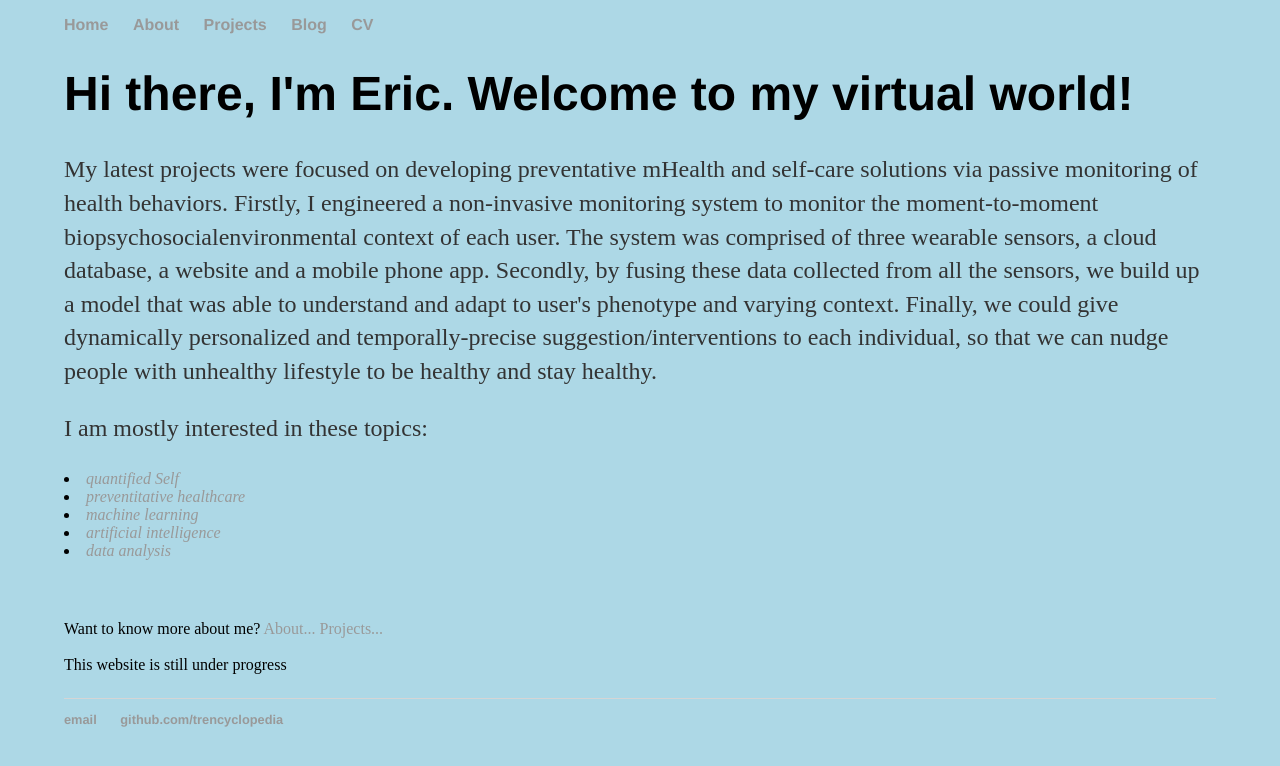
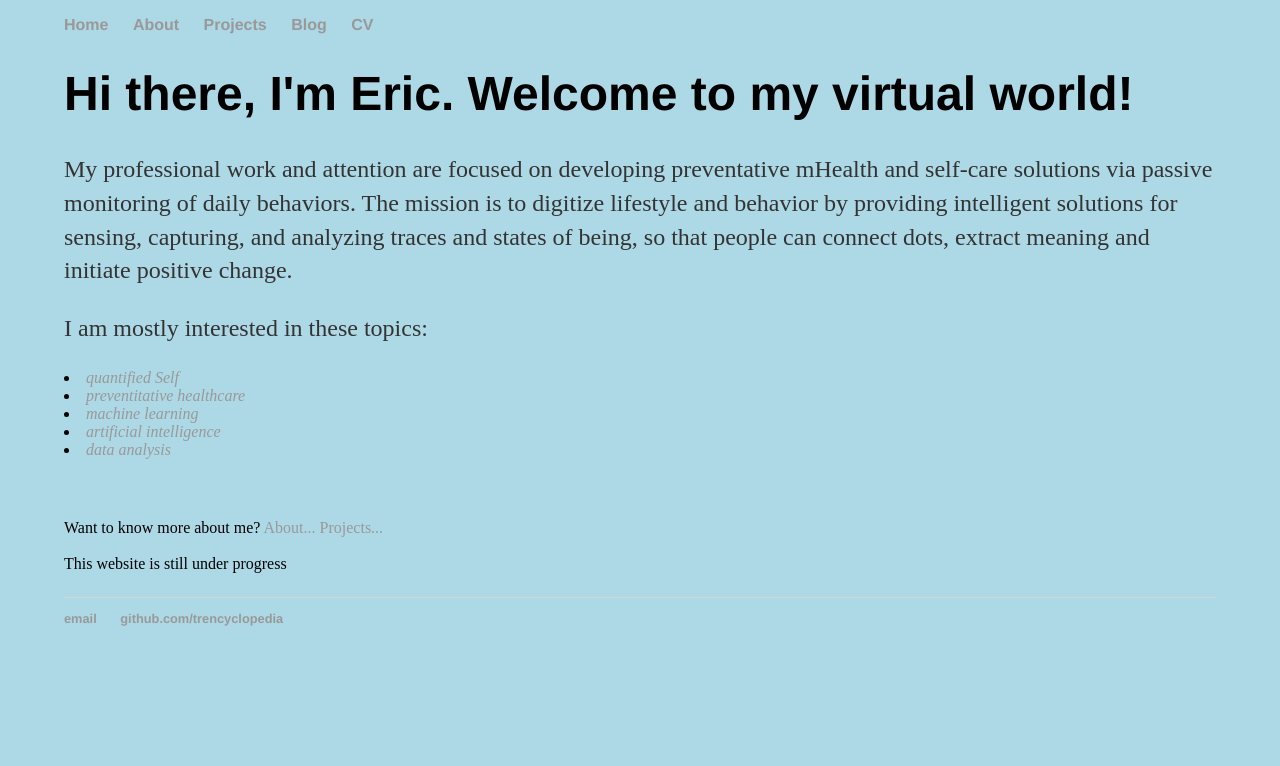
Before and after one commit to trencyclopedia/trencyclopedia.github.io, a Jekyll site: the page built from index.html, in a window 1280 px wide. Shown: the top 766 px of the page. Built offline with Jekyll 4.4.1, drawn with Linux system fonts in a browser that asks for light colours.

Commit message:
update mission in home page

```diff
--- a/index.html
+++ b/index.html
@@ -26,10 +26,9 @@ title: Eric, the virtual world
 
 		<div>
 		<p>
-		My latest projects were focused on developing preventative mHealth and self-care solutions via passive monitoring of health behaviors.
-		Firstly, I engineered a non-invasive monitoring system to monitor the moment-to-moment biopsychosocialenvironmental context of each user. The system was comprised of three wearable sensors, a cloud database, a website and a mobile phone app.
-		Secondly, by fusing these data collected from all the sensors, we build up a model that was able to understand and adapt to user's phenotype and varying context.
-		Finally, we could give dynamically personalized and temporally-precise suggestion/interventions to each individual, so that we can nudge people with unhealthy lifestyle to be healthy and stay healthy.
+		My professional work and attention are focused on developing preventative mHealth and self-care solutions via passive monitoring of daily behaviors.
+
+		The mission is to digitize lifestyle and behavior by providing intelligent solutions for sensing, capturing, and analyzing traces and states of being, so that people can connect dots, extract meaning and initiate positive change.
 		</p>
 
 		<p>I am mostly interested in these topics:
--- a/projects/index.html
+++ b/projects/index.html
@@ -24,9 +24,9 @@ title: Projects
 		<h2 style="color:green;">Ph.D. projects</h2>
 			<p>my Ph.D. projects while @ <a href="https://www.imec-int.com/en"> imec </a>. </p>
 
-			<p>My latest projects were focused on developing preventative mHealth and self-care solutions via passive monitoring of health behaviors.
-			Firstly, I engineered a non-invasive monitoring system to monitor the moment-to-moment biopsychosocialenvironmental context of each user. The system was comprised of three wearable sensors, a cloud database, a website and a mobile phone app.
-			Secondly, by fusing these data collected from all the sensors, we build up a model that was able to understand and adapt to user's phenotype and varying context.
+			<p>My projects at imec were focused on developing preventative mHealth and self-care solutions via passive monitoring of health behaviors.
+			Firstly, I engineered a non-invasive monitoring system to monitor the moment-to-moment biopsychosocialenvironmental context of each user. The system was comprised of three wearable sensors, a cloud database, a website and a mobile phone app. <br>
+			Secondly, by fusing these data collected from all the sensors, we build up a model that was able to understand and adapt to user's phenotype and varying context.<br>
 			Finally, we could give dynamically personalized and temporally-precise suggestion/interventions to each individual, so that we can nudge people with unhealthy lifestyle to be healthy and stay healthy.</p>
 
 		<hr/>
```
